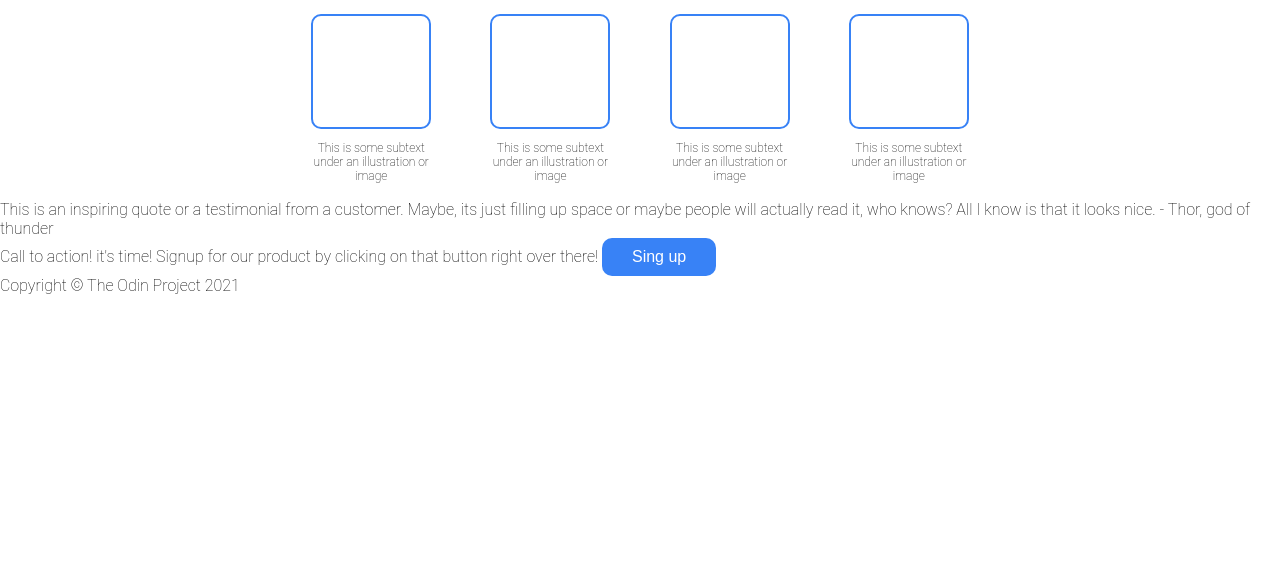
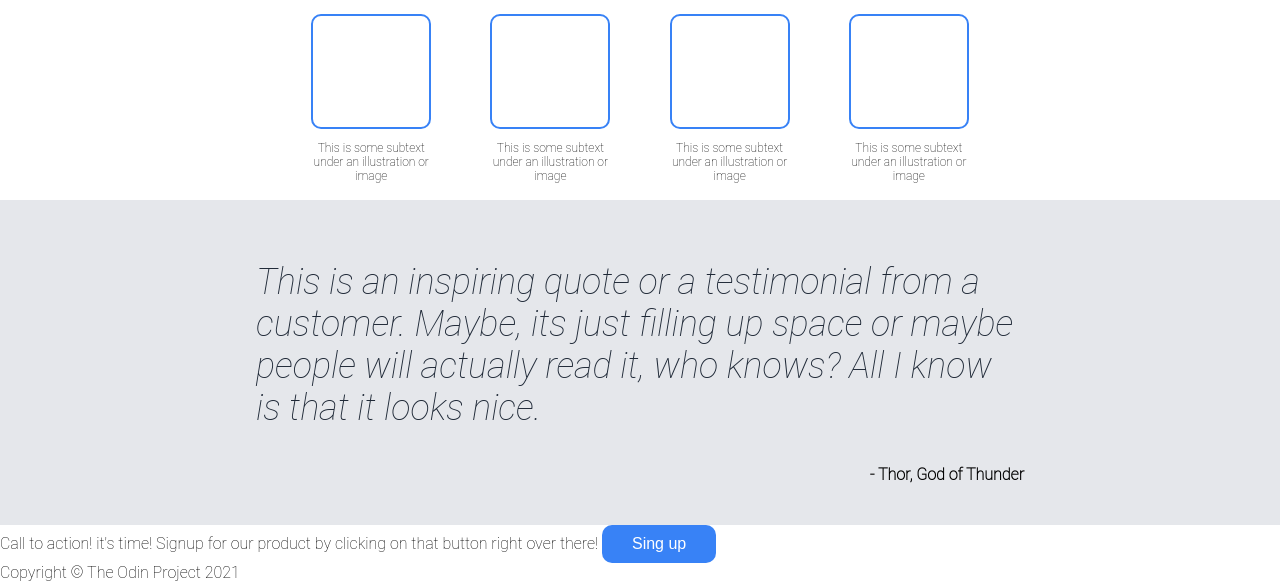
Before and after one commit to chandraprakash-dev/landing-page, a plain HTML site: page index.html in a window 1280 px wide. Shown: the part 627-1209 px from the top of the page. Before the commit the page ends 922 px from the top, so only its background shows below. Drawn offline with Linux system fonts and the light colour scheme.

Commit message:
Complete flex styling for quote section

```diff
--- a/index.html
+++ b/index.html
@@ -52,10 +52,10 @@
                 </div>
             </div>
         </div>
-        <div class="quote container">
-            This is an inspiring quote or a testimonial from a customer. Maybe, its just filling up space or
-            maybe people will actually read it, who knows? All I know is that it looks nice.
-            - Thor, god of thunder
+        <div class="quote">
+            <p class="quote-text">This is an inspiring quote or a testimonial from a customer. Maybe, its just filling up space or
+                maybe people will actually read it, who knows? All I know is that it looks nice.</p>
+            <p class="quote-credits">- Thor, God of Thunder</p>
         </div>
         <div class="action container">
             <div>
--- a/stylesheets/styles.css
+++ b/stylesheets/styles.css
@@ -25,7 +25,7 @@ a {
 }
 
 #header {
-    background-color: #1f2937;
+    background-color: #1F2937;
     padding: 5px 15%;
 }
 
@@ -114,7 +114,20 @@ button {
 }
 
 .quote {
+    background-color: #E5E7EB;
+    padding: 25px 20%;
+}
 
+.quote-text {
+    font-size: 36px;
+    font-weight: lighter;
+    font-style: italic;
+    color: #1F2937;
+}
+
+.quote-credits {
+    text-align: right;
+    font-weight: bold;
 }
 
 #footer {
```
